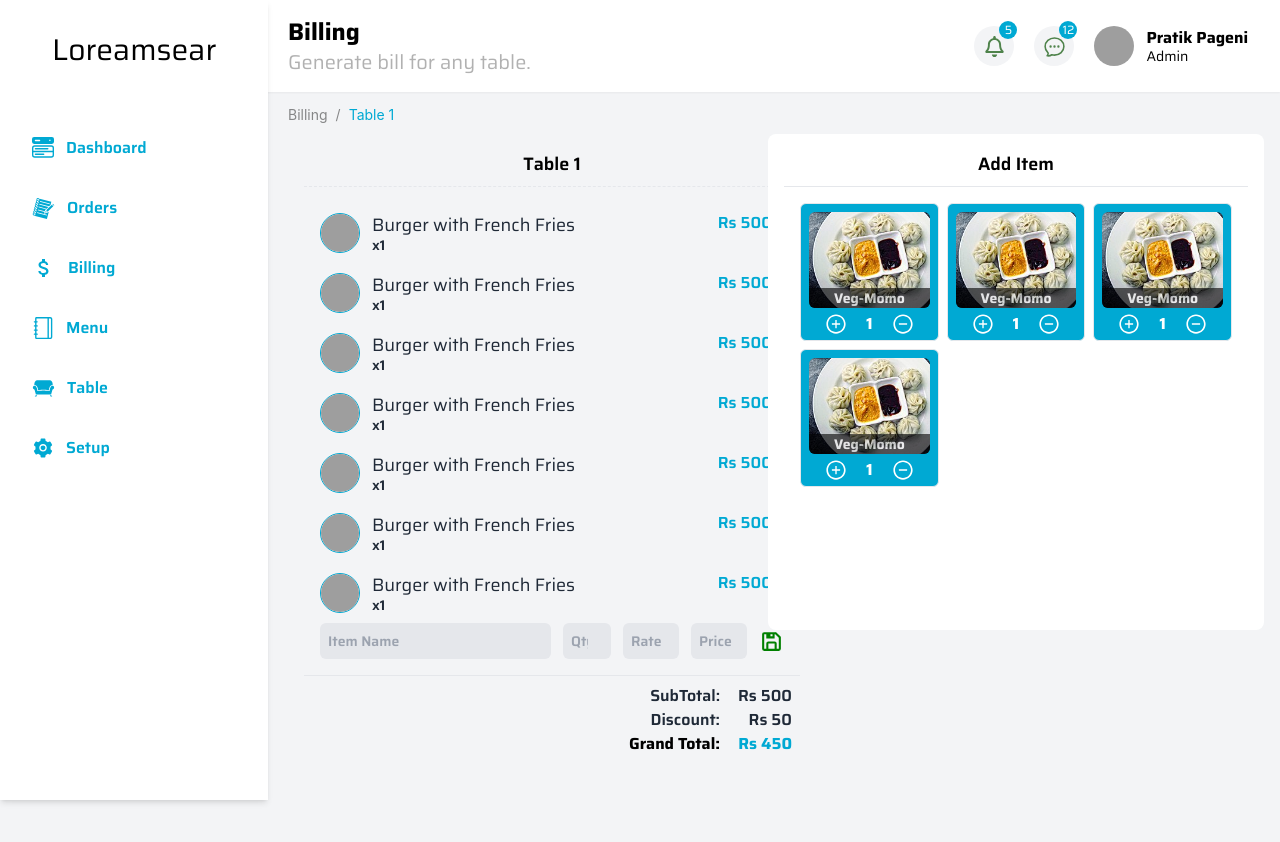
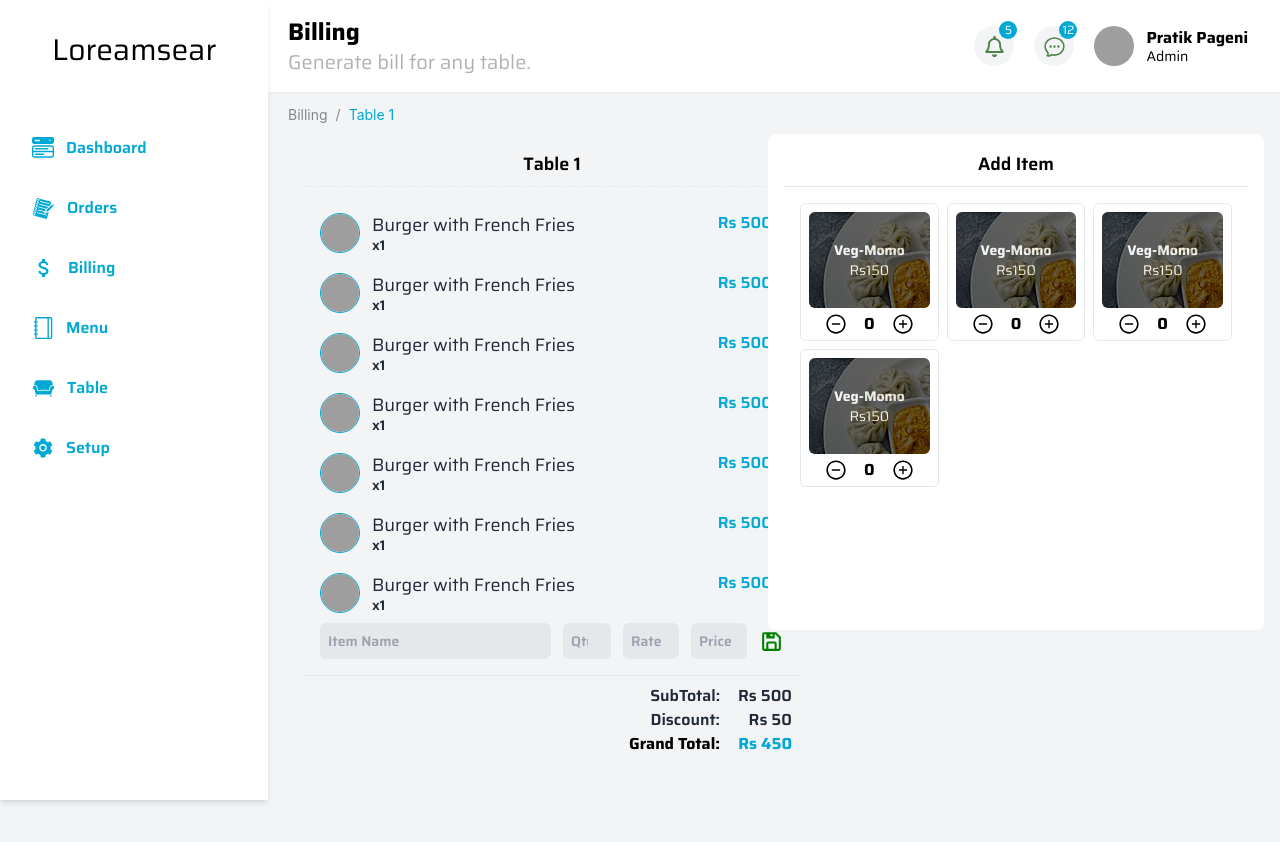
Before and after one commit to pratikpageni/QrScan-admin, a Next.js app: page /managebill in a window 1280 px wide. Shown: the top 842 px of the page. Built offline with nearby package versions, Linux system fonts and the light colour scheme; grey boxes are pictures that could not be loaded.

Commit message:
Refactor:AddItemCard

```diff
--- a/components/managebill/AddItemCard.tsx
+++ b/components/managebill/AddItemCard.tsx
@@ -1,25 +1,48 @@
-import React from 'react';
+import React, { useState } from 'react';
 import { AiOutlineMinusCircle, AiOutlinePlusCircle } from 'react-icons/ai';
 
 const AddItemCard = () => {
+  const [number, setNumber] = useState(0);
+
+  const handleIncrement = () => {
+    setNumber((prevNumber) => prevNumber + 1);
+  };
+
+  const handleDecrement = () => {
+    // Prevent decrementing below zero
+    if (number > 0) {
+      setNumber((prevNumber) => prevNumber - 1);
+    }
+  };
+
+  const cardBgColor = number > 0 ? 'bg-brandcolor text-white' : 'bg-white ';
+
   return (
-    <div className='bg-brandcolor rounded-md p-2 border'>
-      <img
+    <div className={` ${cardBgColor} rounded-md p-2 border`}>
+      {/* <img
         src='/img/momo.jpg'
         alt='photo'
         className='h-[6rem] object-cover rounded-md w-full'
-      />
-      <div className='bg-black opacity-60 text-sm font-bold text-white rounded-b-md -mt-5 text-center '>
-        <p>Veg-Momo</p>
+      /> */}
+      <div className=' text-sm font-bold text-white rounded-md bg-[url("/img/momo.jpg")] h-[6rem] top-0 text-center '>
+        <button
+          onClick={handleIncrement}
+          className='bg-black opacity-60 w-full h-full items-center grid rounded-md  '
+        >
+          <div>
+            <p>Veg-Momo</p>
+            <p className='font-normal'>Rs150</p>
+          </div>
+        </button>
       </div>
-      <div className=' flex justify-between mt-1 items-center text-white -mb-1 px-4'>
-        <button className=''>
-          <AiOutlinePlusCircle size={22} />
+      <div className=' flex justify-between mt-1 items-center -mb-1 px-4'>
+        <button className='' onClick={handleDecrement} disabled={number === 0}>
+          <AiOutlineMinusCircle size={22} />
         </button>
 
-        <p className='font-bold'>1</p>
-        <button>
-          <AiOutlineMinusCircle size={22} />
+        <p className='font-bold'>{number}</p>
+        <button onClick={handleIncrement}>
+          <AiOutlinePlusCircle size={22} />
         </button>
       </div>
     </div>
```
